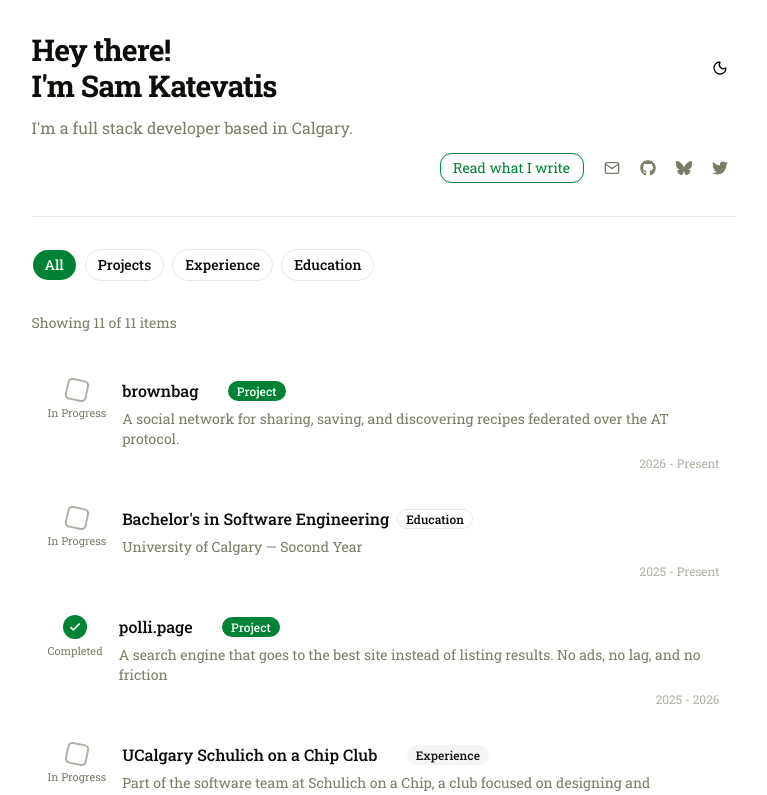
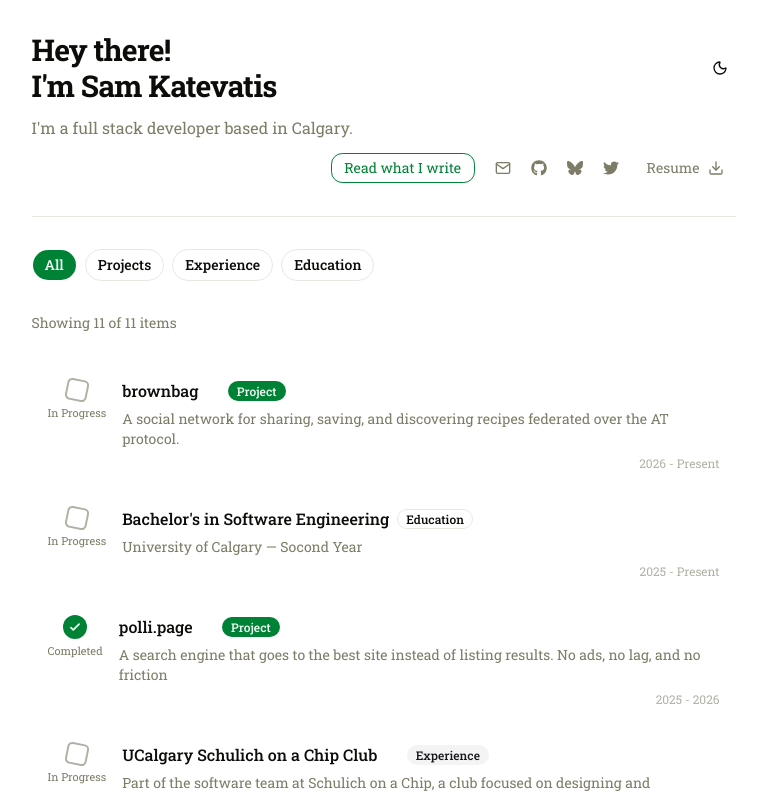
Before and after one commit to Samarinara/polli-portfolio, a Next.js app: page / in a window 1280 px wide. Shown: the top 795 px of the page, without its empty margins (249-1016 px from the left). Built offline with nearby package versions, Linux system fonts and the light colour scheme.

Commit message:
Add polished resume download beside portfolio socials

```diff
--- a/components/portfolio-header.tsx
+++ b/components/portfolio-header.tsx
@@ -1,5 +1,5 @@
 import { useState, useEffect, type ReactElement } from "react"
-import { FiMail, FiCheck } from "react-icons/fi"
+import { FiMail, FiCheck, FiDownload } from "react-icons/fi"
 import { FaGithub, FaTwitter } from "react-icons/fa"
 import { SiBluesky } from "react-icons/si"
 import { motion, AnimatePresence } from "framer-motion"
@@ -131,6 +131,7 @@ export function PortfolioHeader({
             </motion.span>
           </AnimatePresence>
         </motion.button>
+        <div className="flex items-center gap-1">
           <CopyEmailButton email="sam@katevatis.com" />
           <SocialLink
             href="https://github.com/Samarinara"
@@ -147,6 +148,17 @@ export function PortfolioHeader({
             label="@_samarinara"
             icon={<FaTwitter className="size-4 text-muted-foreground" />}
           />
+          <a
+            href="/Sam_Katevatis_Resume.pdf"
+            download="Sam_Katevatis_Resume.pdf"
+            type="application/pdf"
+            aria-label="Download resume as PDF"
+            className="group ml-1 inline-flex h-8 shrink-0 items-center gap-2 rounded-full px-3 text-sm text-muted-foreground transition-colors hover:bg-muted hover:text-foreground focus-visible:outline-2 focus-visible:outline-offset-2 focus-visible:outline-ring"
+          >
+            <span>Resume</span>
+            <FiDownload aria-hidden="true" className="size-4 motion-safe:transition-transform motion-safe:duration-200 motion-safe:group-hover:translate-y-0.5 motion-safe:group-focus-visible:translate-y-0.5" />
+          </a>
+        </div>
       </div>
     </header>
   )
```
Also changed, not shown: 1 other file (tests, documents, lock files or other folders). Lines whose indentation alone changed are shown as unchanged.
